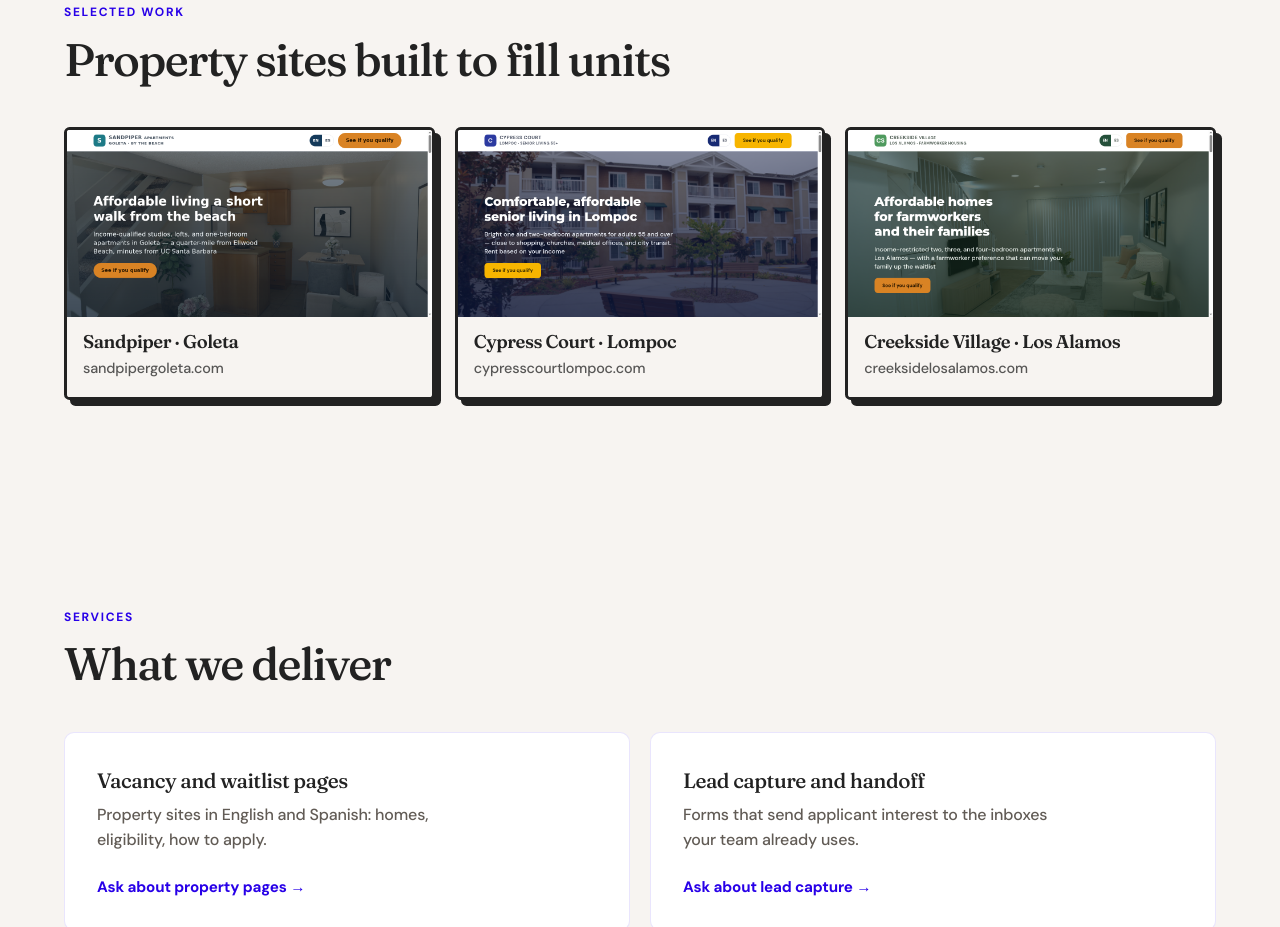
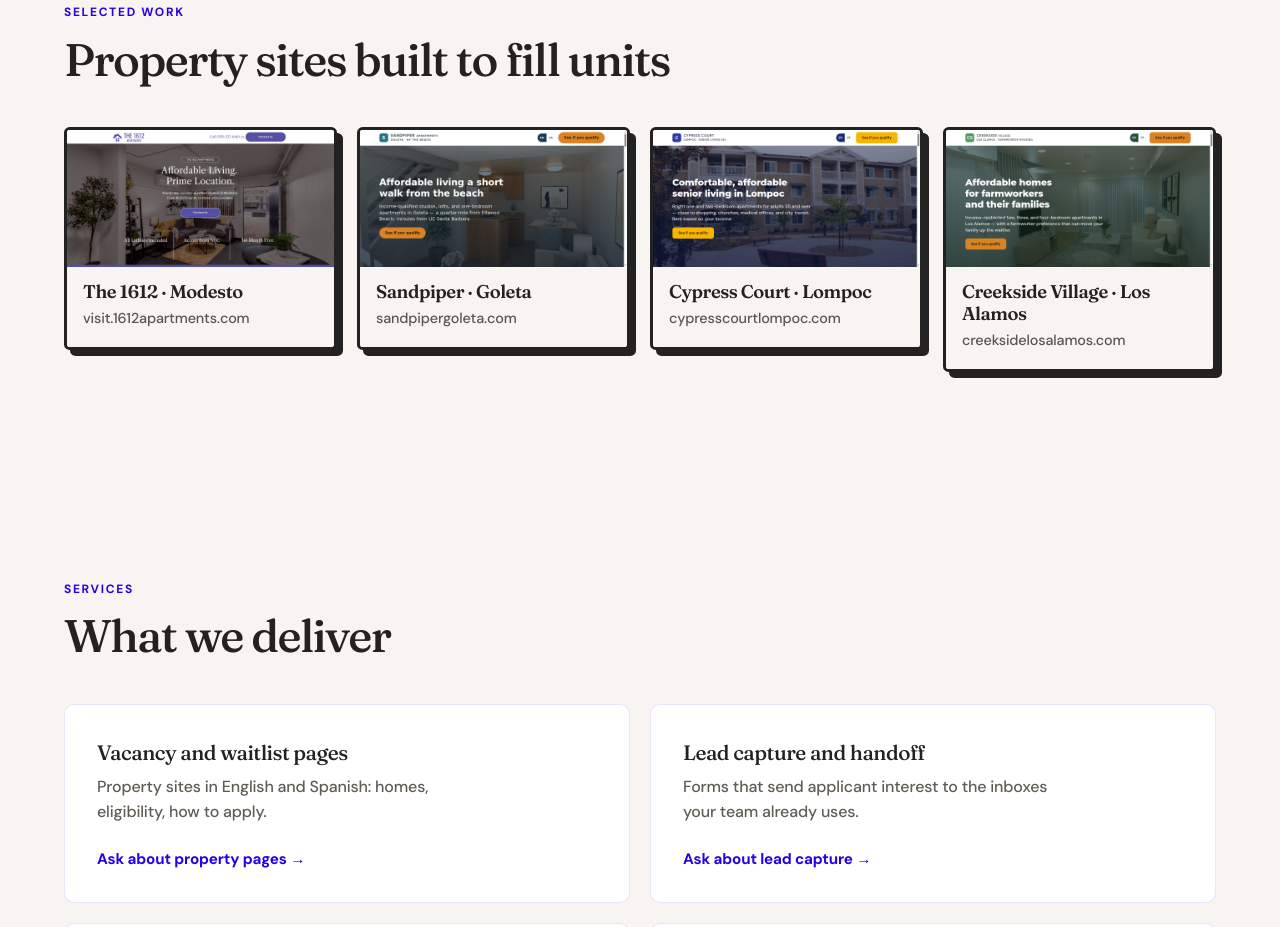
Before and after one commit to dafach/small-bird-creative, a website built with Vite: page index.html in a window 1280 px wide. Shown: the part 2437-3364 px from the top of the page. Built offline with nearby package versions, Linux system fonts and the light colour scheme.

Commit message:
Add 1612 to selected work

```diff
--- a/index.html
+++ b/index.html
@@ -203,6 +203,22 @@
           </div>
           <ul class="gallery-grid">
             <li class="gallery-card" data-reveal style="--d: 0ms">
+              <a class="gallery-link" href="https://visit.1612apartments.com" target="_blank" rel="noopener noreferrer">
+                <img
+                  class="gallery-shot"
+                  src="/gallery/1612.png"
+                  alt="The 1612 Apartments marketing site, Modesto"
+                  width="1280"
+                  height="656"
+                  loading="lazy"
+                />
+                <div class="gallery-caption">
+                  <h3>The 1612 · Modesto</h3>
+                  <p>visit.1612apartments.com</p>
+                </div>
+              </a>
+            </li>
+            <li class="gallery-card" data-reveal style="--d: 80ms">
               <a class="gallery-link" href="https://sandpipergoleta.com" target="_blank" rel="noopener noreferrer">
                 <img
                   class="gallery-shot"
@@ -218,7 +234,7 @@
                 </div>
               </a>
             </li>
-            <li class="gallery-card" data-reveal style="--d: 80ms">
+            <li class="gallery-card" data-reveal style="--d: 160ms">
               <a class="gallery-link" href="https://cypresscourtlompoc.com" target="_blank" rel="noopener noreferrer">
                 <img
                   class="gallery-shot"
@@ -234,7 +250,7 @@
                 </div>
               </a>
             </li>
-            <li class="gallery-card" data-reveal style="--d: 160ms">
+            <li class="gallery-card" data-reveal style="--d: 240ms">
               <a class="gallery-link" href="https://creeksidelosalamos.com" target="_blank" rel="noopener noreferrer">
                 <img
                   class="gallery-shot"
--- a/src/style.css
+++ b/src/style.css
@@ -875,7 +875,13 @@ cite {
 
 @media (min-width: 720px) {
   .gallery-grid {
-    grid-template-columns: repeat(3, 1fr);
+    grid-template-columns: repeat(2, 1fr);
+  }
+}
+
+@media (min-width: 1100px) {
+  .gallery-grid {
+    grid-template-columns: repeat(4, 1fr);
   }
 }
 
```
Also changed, not shown: public/gallery/1612.png (added).
